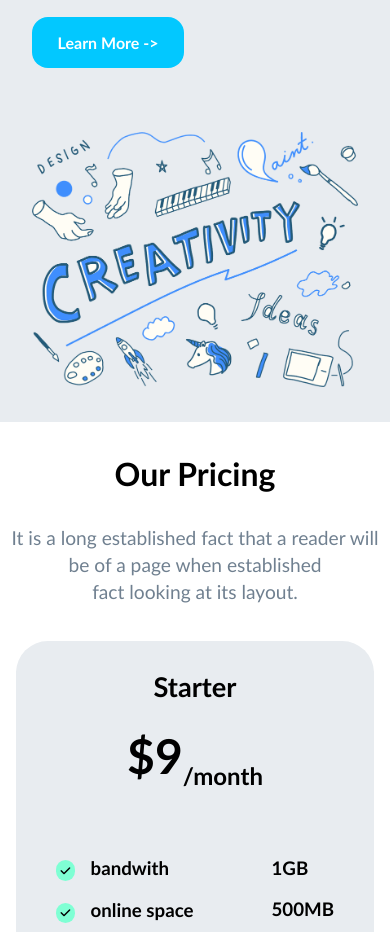
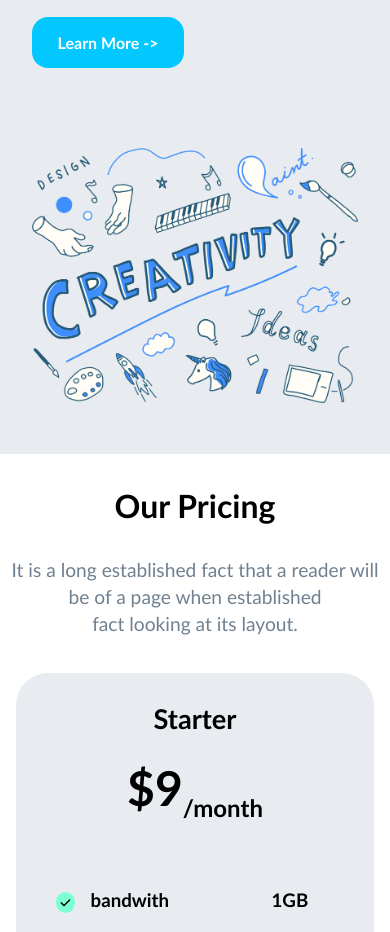
Before and after one commit to ameerhamza10/OIBSIP-Landing-Page, a plain HTML site: page index.html in a window 390 px wide. Shown: the part 5680-6612 px from the top of the page. Drawn offline with Linux system fonts and the light colour scheme.

Commit message:
adjust image of creative images section

```diff
--- a/style.css
+++ b/style.css
@@ -369,7 +369,7 @@ transition: 0.4s;
 }
 
 #creative-section{
-    width: 50%;
+    width: 70%;
     box-sizing: border-box;
 }
 
@@ -428,11 +428,12 @@ display: flex;
 }
 
 #creative-img{
-    width: 100%;
+    width: 50%;
     text-align: end;
 }
 #creative-img img{
-    width: 60%;
+    width: 10%;
+    padding: 1em 6em ;
 }
 
 #card-head{
@@ -475,6 +476,9 @@ flex-wrap: wrap;
     width: 100%;
 }
 
+#creative-img img{
+    padding: 1em 0;
+}
 }
 #creative-img img{
     width: 100%;
```
